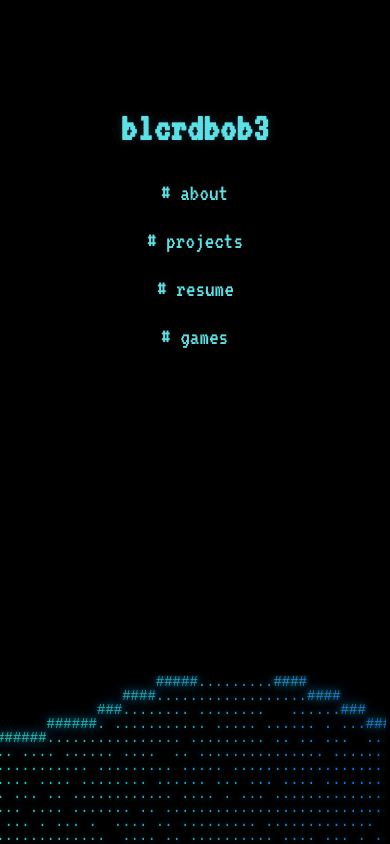
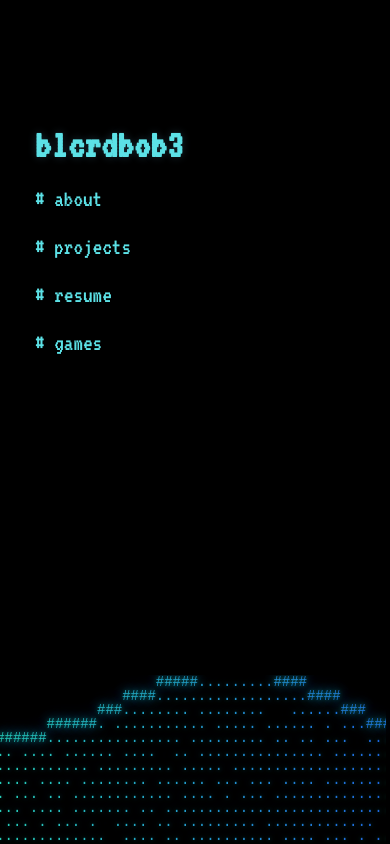
Before and after one commit to blcrdbob3/blcrdbob3.github.io, a React (Vite) app: page / in a window 390 px wide. Built offline with nearby package versions, Linux system fonts and the light colour scheme.

Commit message:
Moved menu to the left

```diff
--- a/src/pages/Home.jsx
+++ b/src/pages/Home.jsx
@@ -26,7 +26,7 @@ export default function Home() {
             <Link to="/projects">
               <ScrambleHover
                 initial="# projects"
-                final="> awesome stuff I've made"
+                final="> awesome things I've made"
                 className="scramble"
               />
             </Link>
@@ -36,7 +36,7 @@ export default function Home() {
             <Link to="/projects">
               <ScrambleHover
                 initial="# resume"
-                final="> my skills and talents"
+                final="> my skills and experience"
                 className="scramble"
               />
             </Link>
--- a/src/styles/base.css
+++ b/src/styles/base.css
@@ -35,8 +35,16 @@ body {
 /* Terminal-style layout */
 .terminal {
   max-width: var(--max-width);
-  margin: 0 auto;
+  /* move to left side instead of centered */
+  margin: 0 0 0 6vw;
   background: transparent;
   border: none;
   padding: 1rem 0;
 }
+
+/* On very small screens, reduce the left margin so content isn't pushed off */
+@media (max-width: 600px) {
+  .terminal {
+    margin-left: 3vw;
+  }
+}
--- a/src/styles/home.css
+++ b/src/styles/home.css
@@ -8,16 +8,17 @@
   overflow: hidden;
   display: flex;
   flex-direction: column;
-  align-items: center;
+  align-items: flex-start; /* left align content */
   justify-content: flex-start;
-  text-align: center;
+  text-align: left;
 }
 
 /* Header + nav */
 .site-header {
   font-size: 40px;
-  margin-top: 10vh;
-  margin-bottom: 2.5vh;
+  margin-top: 12vh; /* slightly more top spacing when left-aligned */
+  margin-bottom: 1.2vh;
+  margin-left: 6vw; /* responsive left padding */
   letter-spacing: 0.5px;
   text-shadow: 0 0 8px rgba(127, 209, 255, 0.2);
   transition: text-shadow var(--transition), color var(--transition);
@@ -31,8 +32,9 @@
 .home-nav {
   display: flex;
   flex-direction: column;
-  align-items: center;
+  align-items: flex-start; /* left-align menu items */
   gap: 0.9rem;
+  margin-left: 6vw; /* match header padding */
 }
 
 .menu-item {
@@ -61,7 +63,7 @@
   position: fixed;
   bottom: 0;
   left: 0;
-  right: 0;   /* bottom = 0, left = 0, right = 0 */
+  right: 0;
   width: 100vw;
   height: 20vh;
   overflow: hidden;
```
